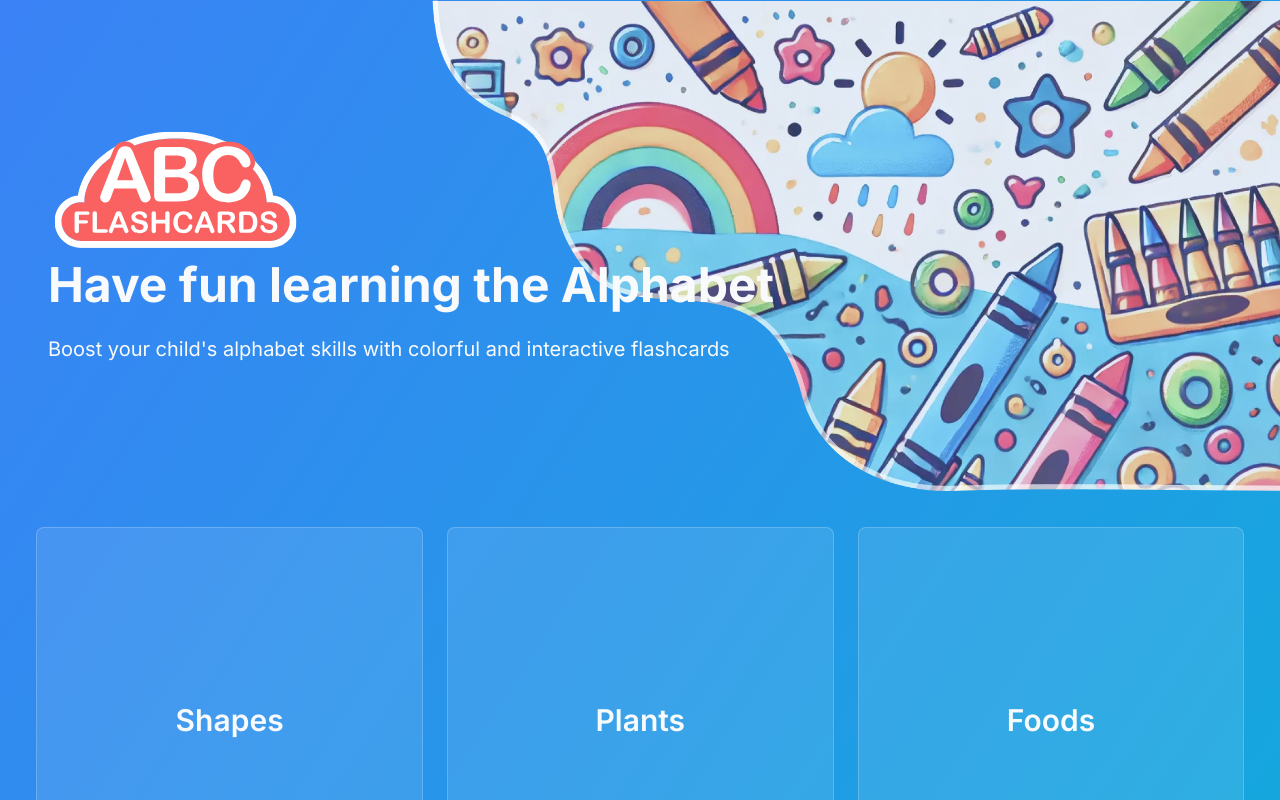
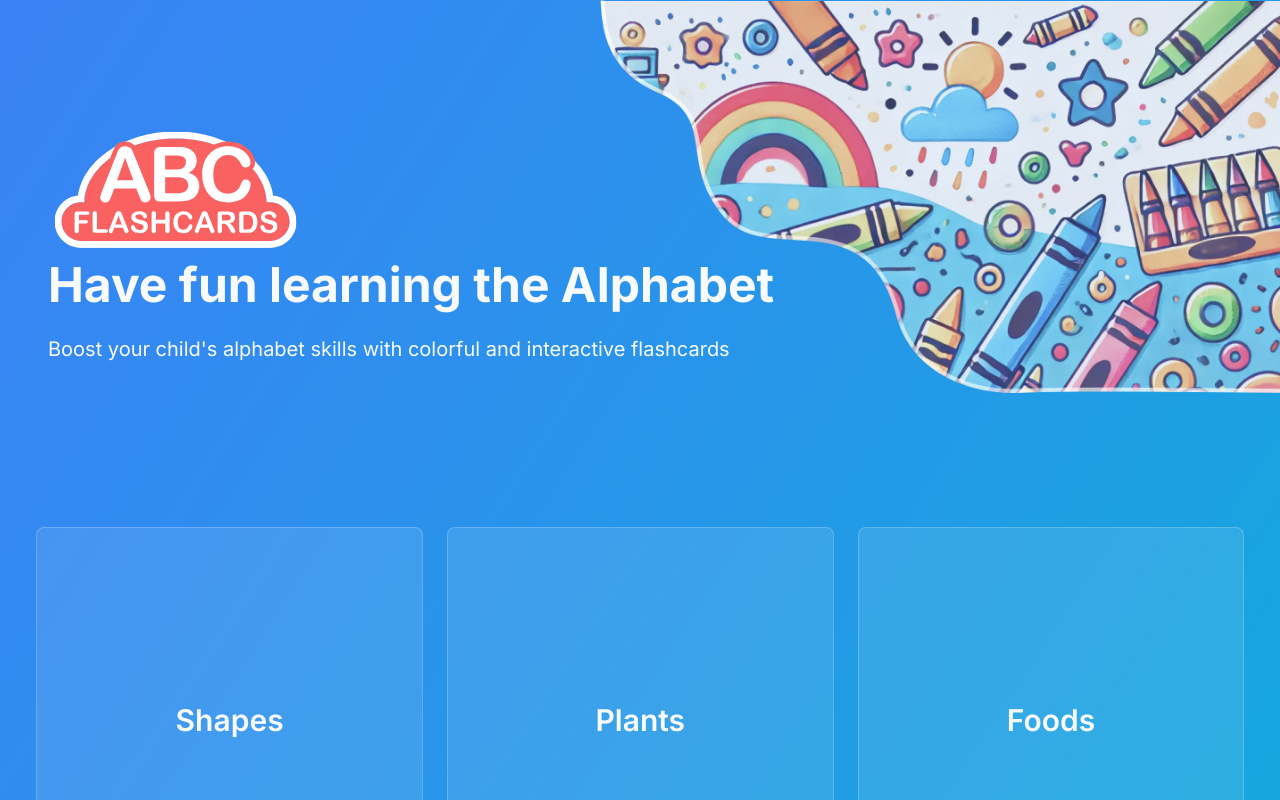
Before and after one commit to ryanirilli/alphabet-app, a Next.js app: page / in a window 1280 px wide. Shown: the top 800 px of the page. Built offline with nearby package versions, Linux system fonts and the light colour scheme.

Commit message:
fix landing page layout

```diff
--- a/src/app/page.tsx
+++ b/src/app/page.tsx
@@ -29,7 +29,7 @@ export default function Home() {
   return (
     <main className="bg-gradient-to-br from-blue-500 to-cyan-500 min-h-screen">
       <section className="xl:hidden bg-homepage-hero bg-contain bg-no-repeat bg-right-top min-h-64" />
-      <section className="xl:bg-homepage-hero bg-contain bg-no-repeat bg-right-top flex flex-col justify-center items-center py-16 px-4 xl:py-32">
+      <section className="xl:bg-homepage-hero bg-[length:680px_393px] 2xl:bg-contain bg-no-repeat bg-right-top flex flex-col justify-center items-center py-16 px-4 xl:py-32">
         <div className="container">
           <HomePageHeadline />
         </div>
```
